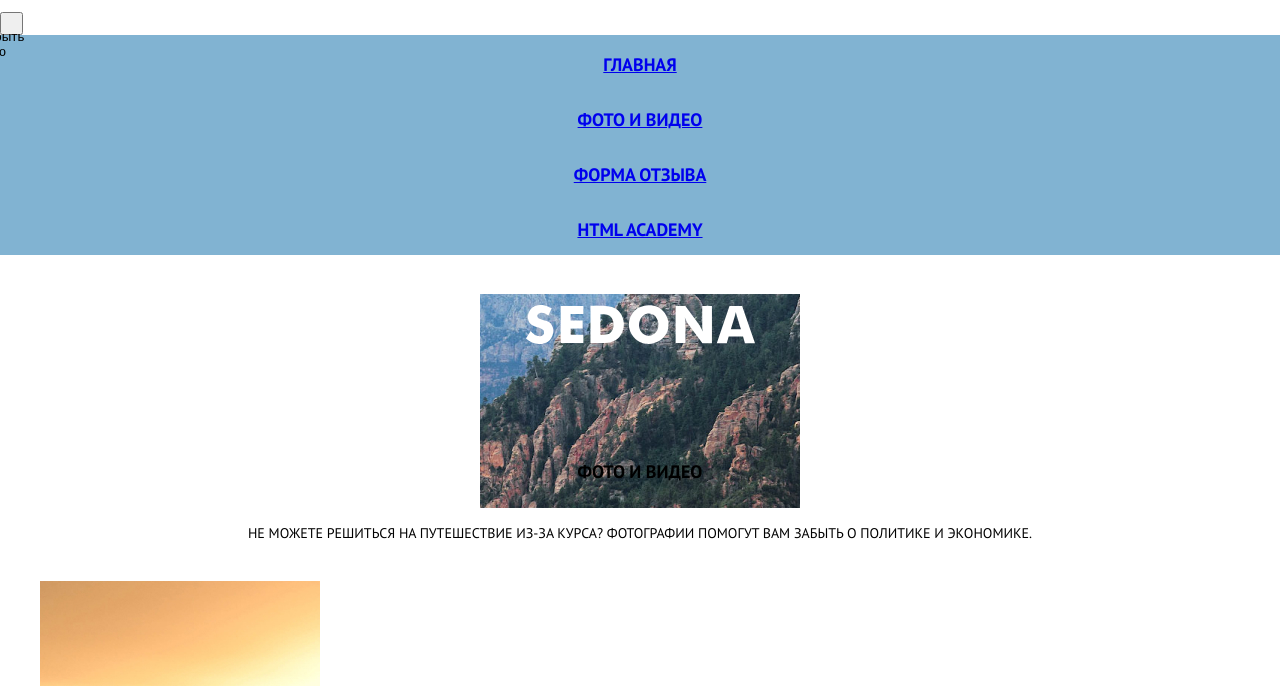
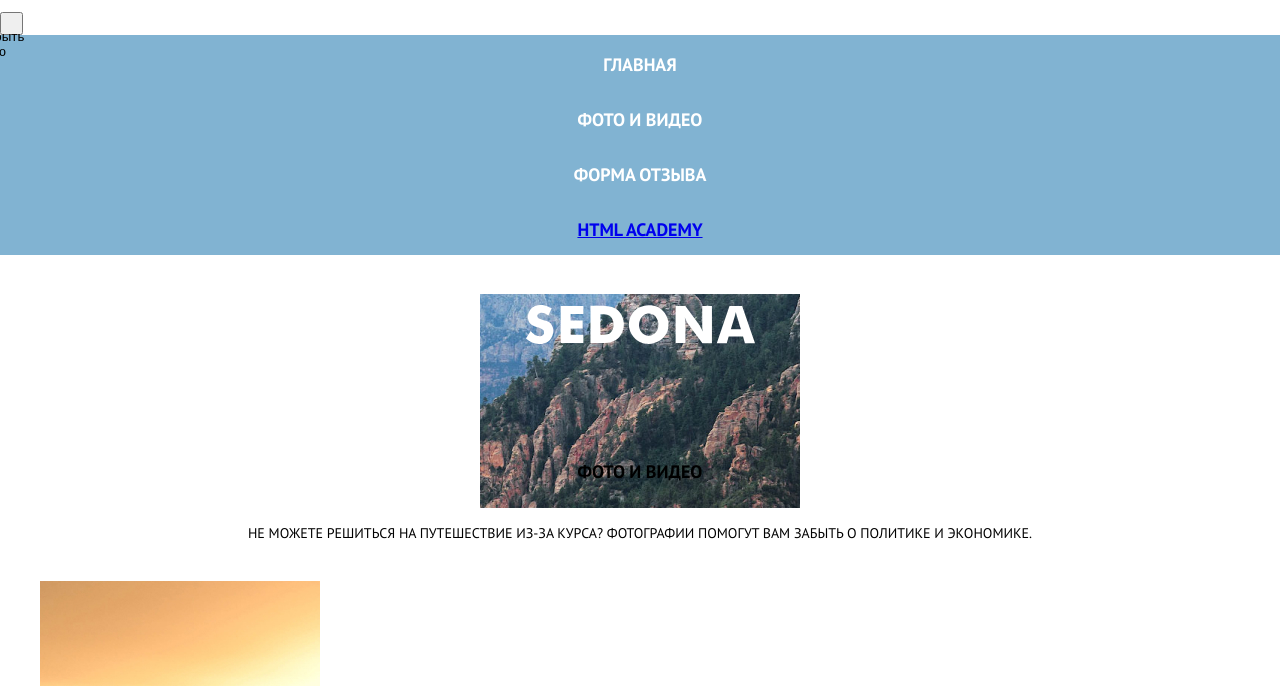
Before and after one commit to mrachenko/1615341-sedona-22, a website: page source/catalog.html in a window 1280 px wide. Shown: the part 87-773 px from the top of the page. Drawn offline with nearby package versions, Linux system fonts and the light colour scheme; files that its build step writes are made by us from their sources; files whose address does not match are found by name.

Commit message:
исправил меню

```diff
--- a/source/catalog.html
+++ b/source/catalog.html
@@ -18,17 +18,17 @@
             </button>
             <ul class="site-nav__list">
               <li class="site-nav__list-item">
-                <a href="#">
+                <a class="site-nav__list-item-link" href="index.html">
                   Главная
                 </a>
               </li>
               <li class="site-nav__list-item">
-                <a href="#">
+                <a class="site-nav__list-item-link" href="catalog.html">
                   Фото и видео
                 </a>
               </li>
               <li class="site-nav__list-item">
-                <a href="#">
+                <a class="site-nav__list-item-link" href="form.html">
                   Форма отзыва
                 </a>
               </li>
```
Also changed, not shown: source/form.html (+2 -2 lines), source/index.html (+2 -2 lines).
